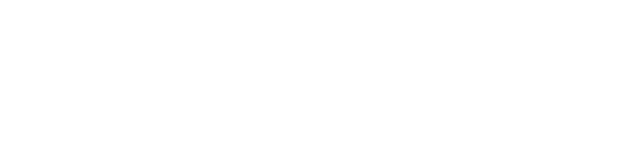
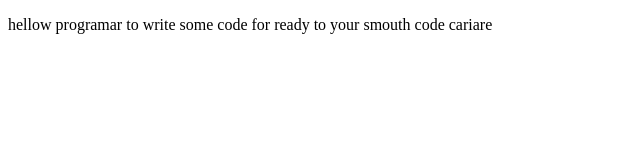
Before and after one commit to aburayhanroni/second-repo, a plain HTML site: page index.html in a window 1280 px wide. Shown: the whole page, without its empty margins (0-640 px from the left). Drawn offline with Linux system fonts and the light colour scheme.

Commit message:
cheing the code of conecting

```diff
--- a/index.html
+++ b/index.html
@@ -6,6 +6,6 @@
     <title>Second Repo</title>
 </head>
 <body>
-
+    <p>hellow programar to write some code for ready to your smouth code cariare</p>
 </body>
 </html>
```
